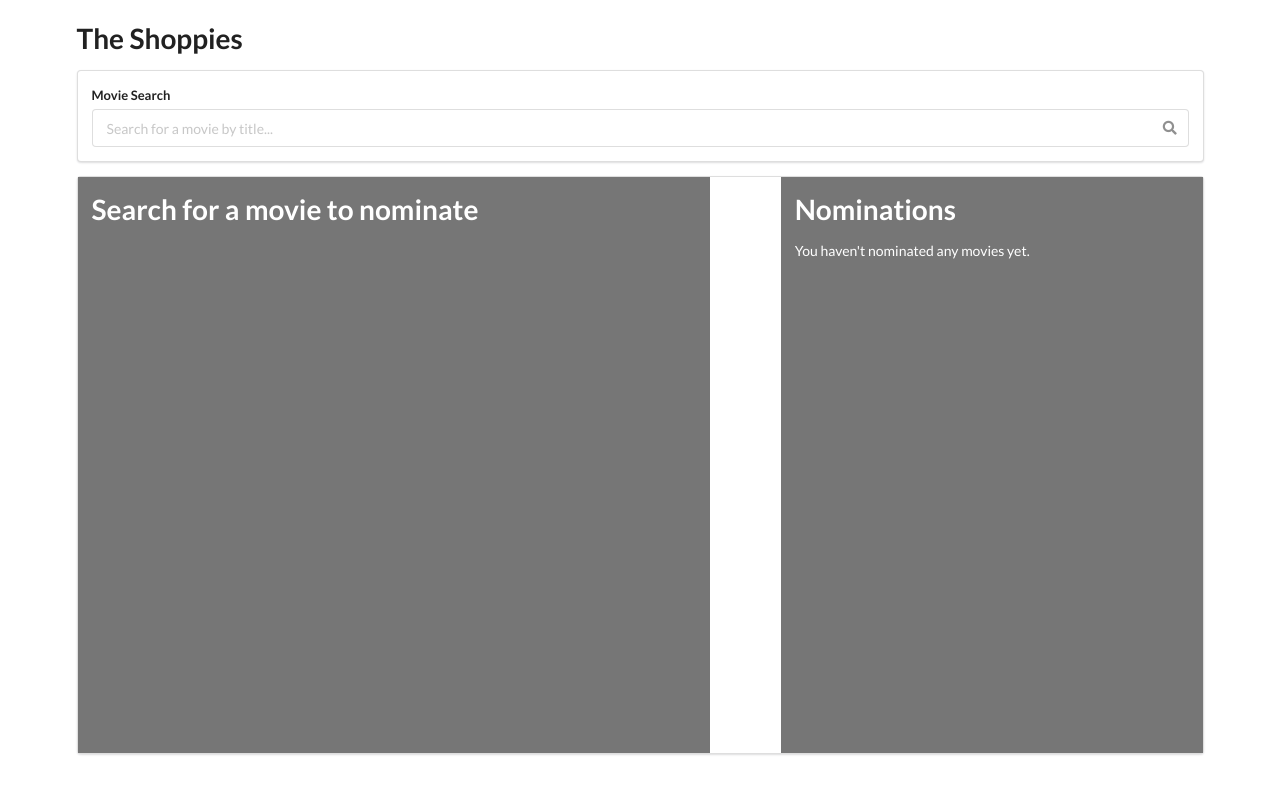
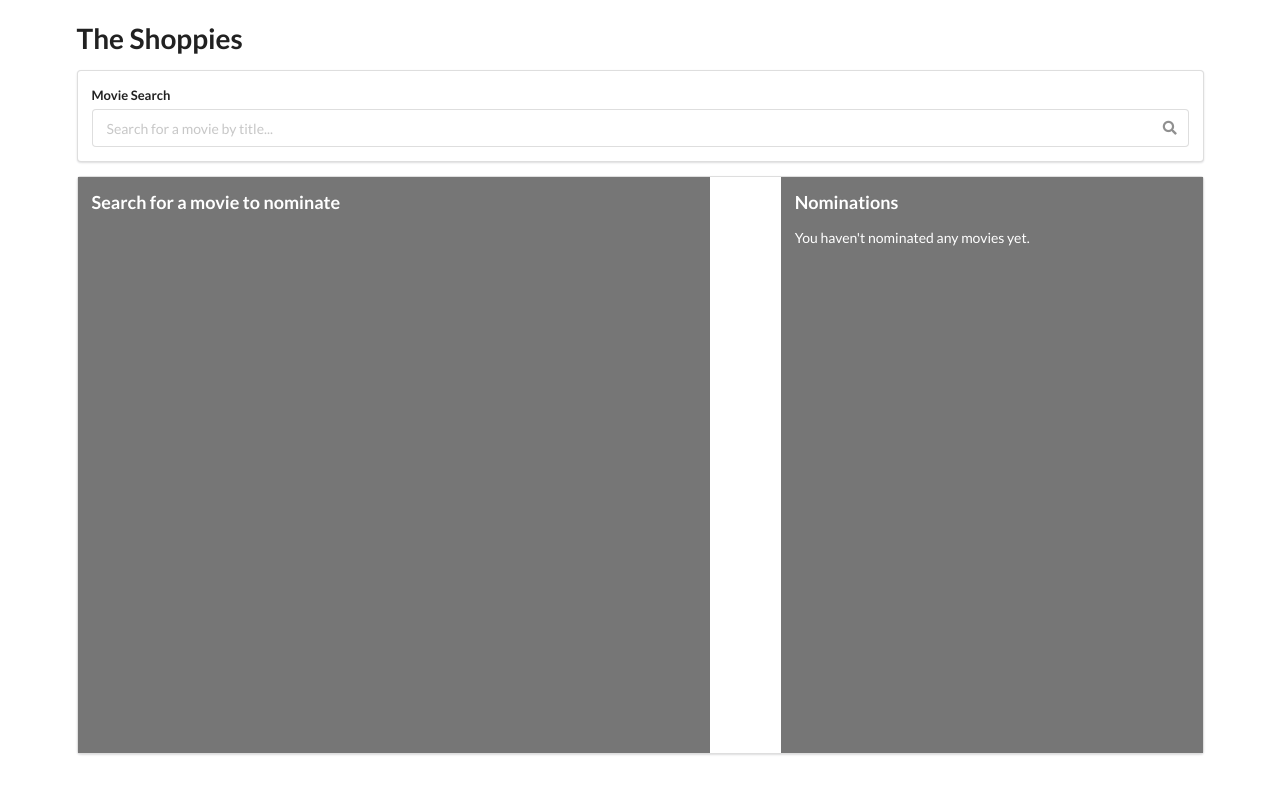
Before and after one commit to raheelam/the_shoppies, a React (Create React App) app: page / in a window 1280 px wide. Shown: the top 794 px of the page. Built offline with nearby package versions, Linux system fonts and the light colour scheme.

Commit message:
changed h1 to h3

```diff
--- a/src/components/App.js
+++ b/src/components/App.js
@@ -68,11 +68,11 @@ setNominatedMovies(nominatedMovies.concat(movie));
       <div className="ui grid segment" >
         <div className="ui row " style={{height:"72vh", overflow:"hidden"}} >
           <div className="nine wide column grey" style={movStyle} >
-            <h1>{searchTerm? `Results for "${searchTerm}":`:'Search for a movie to nominate'}</h1>
+            <h3>{searchTerm? `Results for "${searchTerm}":`:'Search for a movie to nominate'}</h3>
             <MovieList  onMovieSelect={onNominate} movies={movies} action="Nominate" />
           </div>
           <div className="six wide column right floated grey" style={movStyle}>
-            <h1>Nominations </h1><span className="banner" style={nominatedMovies.length===5?{display:"inline-block"}:{display:"none"}}>You have nominated 5 movies.   &nbsp; Thank You!!!</span>
+            <h3>Nominations </h3><span className="banner" style={nominatedMovies.length===5?{display:"inline-block"}:{display:"none"}}>You have nominated 5 movies.   &nbsp; Thank You!!!</span>
             <NominatedMovies  nominatedMovies={nominatedMovies} onRemove={onRemove}  />
           </div>
         </div>
```
Also changed, not shown: 1 other file (tests, documents, lock files or other folders).
